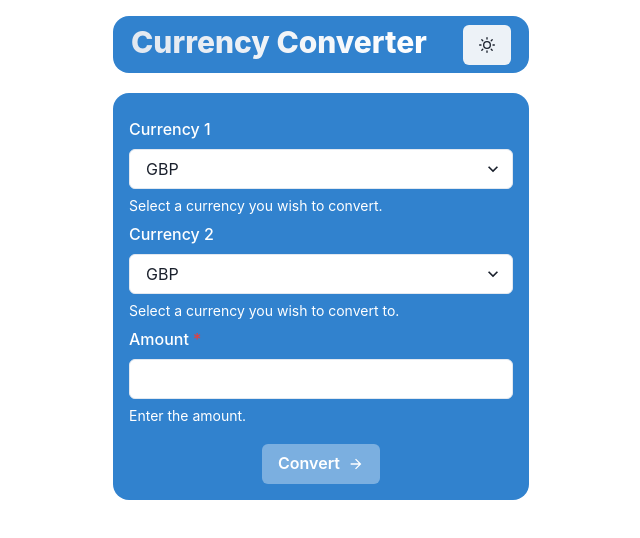
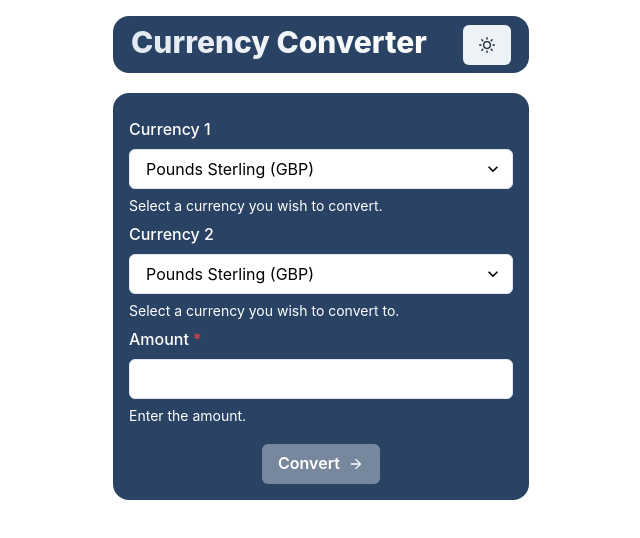
Before and after one commit to patchinator/currency-converter, a React (Create React App) app: page / in a window 1280 px wide. Shown: the top 538 px of the page, without its empty margins (319-959 px from the left). Built offline with nearby package versions, Linux system fonts and the light colour scheme; no server answers.

Commit message:
added style file so that darkmode option HTML has a white background on nightmode select

```diff
--- a/src/components/CurrencyForm.js
+++ b/src/components/CurrencyForm.js
@@ -15,6 +15,7 @@ import {
   useToast,
 } from "@chakra-ui/react";
 import { useColorModeValue } from "@chakra-ui/color-mode";
+import style from './CurrencyForm.module.css';
 
 const API_KEY = process.env.REACT_APP_RAPIDAPI_KEY;
 
@@ -23,6 +24,7 @@ const CurrencyForm = () => {
   const [currencyExchangeRate, setCurrencyExchangeRate] = useState("");
   const [showResults, setShowResults] = useState(false);
   const [isConverting, setIsConverting] = useState(false);
+  const optionColorBlack = useColorModeValue("black", "black");
 
   const currencyOneInputRef = useRef();
   const currencyTwoInputRef = useRef();
@@ -82,22 +84,23 @@ const CurrencyForm = () => {
 
   return (
     <Fragment>
-      <Box
-        bg={useColorModeValue("blue.500", "blue.800")}
-        p="4"
-        borderRadius="2xl"
-      >
+      <Box bg="blue.800" p="4" borderRadius="2xl">
         <form onSubmit={submitFormHandler}>
           <Flex flexDirection="column">
             <FormControl mt="2">
               <FormLabel color="white">Currency 1</FormLabel>
-              <Select bg="white" ref={currencyOneInputRef}>
-                <option>GBP</option>
-                <option>USD</option>
-                <option>EUR</option>
-                <option>JPY</option>
-                <option>CAD</option>
-                <option>AUD</option>
+              <Select
+                bg={useColorModeValue("white", "white")}
+                ref={currencyOneInputRef}
+                color={optionColorBlack}
+                className={style.select_text_color}
+              >
+                <option value="GBP">Pounds Sterling (GBP)</option>
+                <option value="USD">Dollars (USD)</option>
+                <option value="EUR">Euros (EUR)</option>
+                <option value="JPY">Japanese Yen (JPY)</option>
+                <option value="CAD">Canadian Dollars (CAD)</option>
+                <option value="AUD">Australian Dollars (AUD)</option>
               </Select>
               <FormHelperText color="white">
                 Select a currency you wish to convert.
@@ -106,13 +109,17 @@ const CurrencyForm = () => {
 
             <FormControl mt="2">
               <FormLabel color="white">Currency 2</FormLabel>
-              <Select bg="white" ref={currencyTwoInputRef}>
-                <option>GBP</option>
-                <option>USD</option>
-                <option>EUR</option>
-                <option>JPY</option>
-                <option>CAD</option>
-                <option>AUD</option>
+              <Select
+                bg="white"
+                ref={currencyTwoInputRef}
+                color={optionColorBlack}
+              >
+                <option value="GBP">Pounds Sterling (GBP)</option>
+                <option value="USD">Dollars (USD)</option>
+                <option value="EUR">Euros (EUR)</option>
+                <option value="JPY">Japanese Yen (JPY)</option>
+                <option value="CAD">Canadian Dollars (CAD)</option>
+                <option value="AUD">Australian Dollars (AUD)</option>
               </Select>
               <FormHelperText color="white">
                 Select a currency you wish to convert to.
@@ -121,7 +128,12 @@ const CurrencyForm = () => {
 
             <FormControl mt="2" isRequired>
               <FormLabel color="white">Amount</FormLabel>
-              <Input type="text" bg="white" ref={currencyAmountRef}></Input>
+              <Input
+                type="text"
+                bg="white"
+                ref={currencyAmountRef}
+                color={optionColorBlack}
+              ></Input>
               <FormHelperText color="white">Enter the amount.</FormHelperText>
             </FormControl>
 
@@ -161,7 +173,7 @@ const CurrencyForm = () => {
 
       {showResults && currencyAmountRef.current.value && (
         <Container w="100%" p="0">
-          <Box bg="blue.500" p="3" borderRadius="2xl">
+          <Box bg="blue.800" p="3" borderRadius="2xl">
             <Flex justifyContent="center">
               <Box
                 bg="white"
@@ -171,11 +183,11 @@ const CurrencyForm = () => {
                 borderRadius="md"
                 boxShadow="md"
               >
-                <Text textAlign="center">
+                <Text textAlign="center" color="black">
                   <Text fontWeight="bold">Current Rate</Text>{" "}
                   {displayCurrencyTwoHandler()} {currencyRate}
                 </Text>
-                <Text textAlign="center">
+                <Text textAlign="center" color="black">
                   <Text fontWeight="bold">Exchange Rate</Text>{" "}
                   {displayCurrencyTwoHandler()} {currencyExchangeRate} /{" "}
                   {displayCurrencyOneHandler()}
--- /dev/null
+++ b/src/components/CurrencyForm.module.css
@@ -0,0 +1,3 @@
+.select_text_color option {
+  background: white;
+}
--- a/src/components/Header.js
+++ b/src/components/Header.js
@@ -2,18 +2,12 @@ import { Box, Text, Flex } from "@chakra-ui/layout";
 import { Button } from "@chakra-ui/button";
 import { useColorMode } from "@chakra-ui/color-mode";
 import { MoonIcon, SunIcon } from "@chakra-ui/icons";
-import { useColorModeValue } from "@chakra-ui/color-mode";
 
 const Header = () => {
   const { colorMode, toggleColorMode } = useColorMode();
 
   return (
-    <Box
-      bg={useColorModeValue("blue.500", "blue.800")}
-      mb="5"
-      borderRadius="2xl"
-      width="100%"
-    >
+    <Box bg="blue.800" mb="5" borderRadius="2xl" width="100%">
       <Flex
         flexDirection="row"
         justifyContent="space-around"
```
